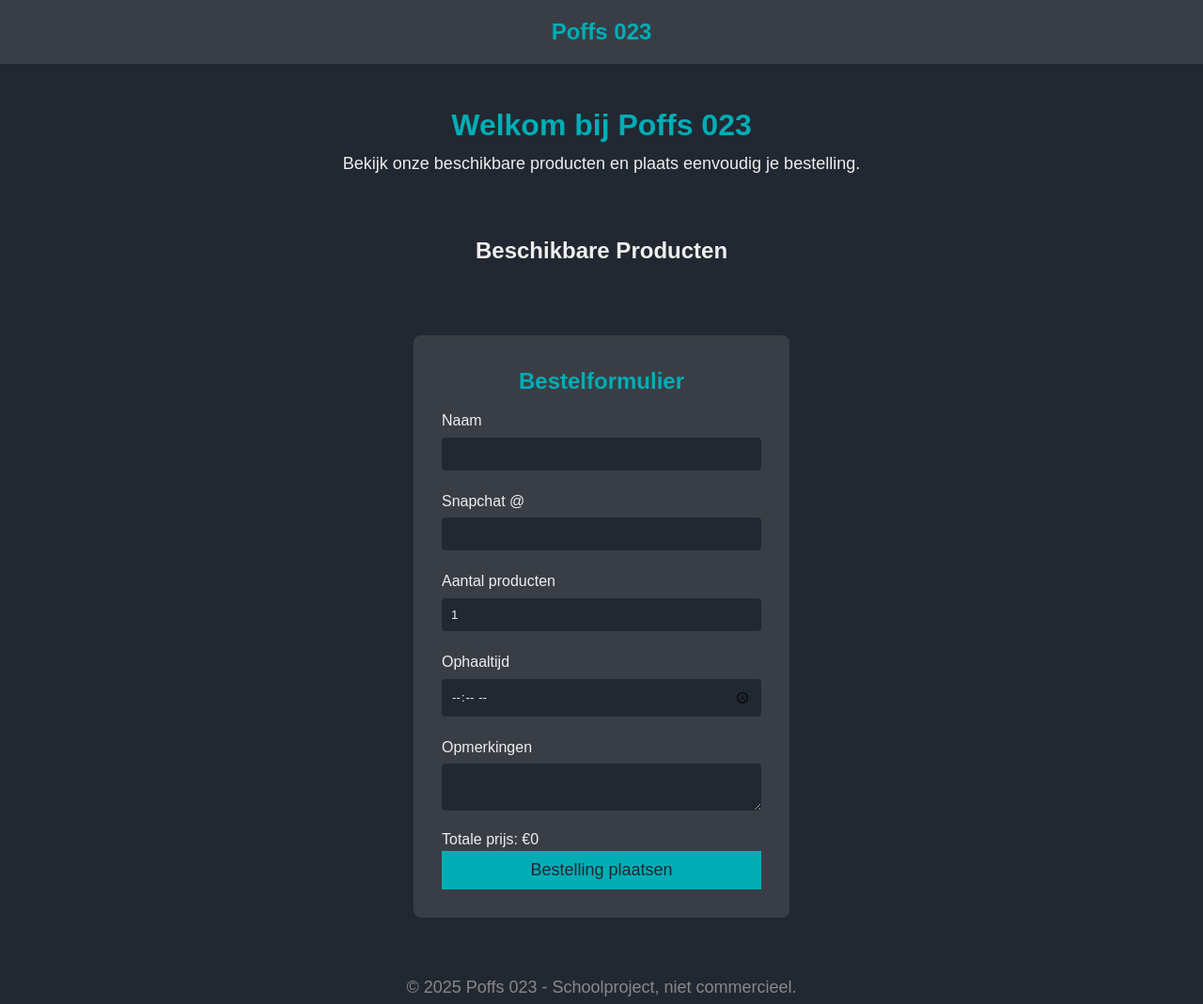
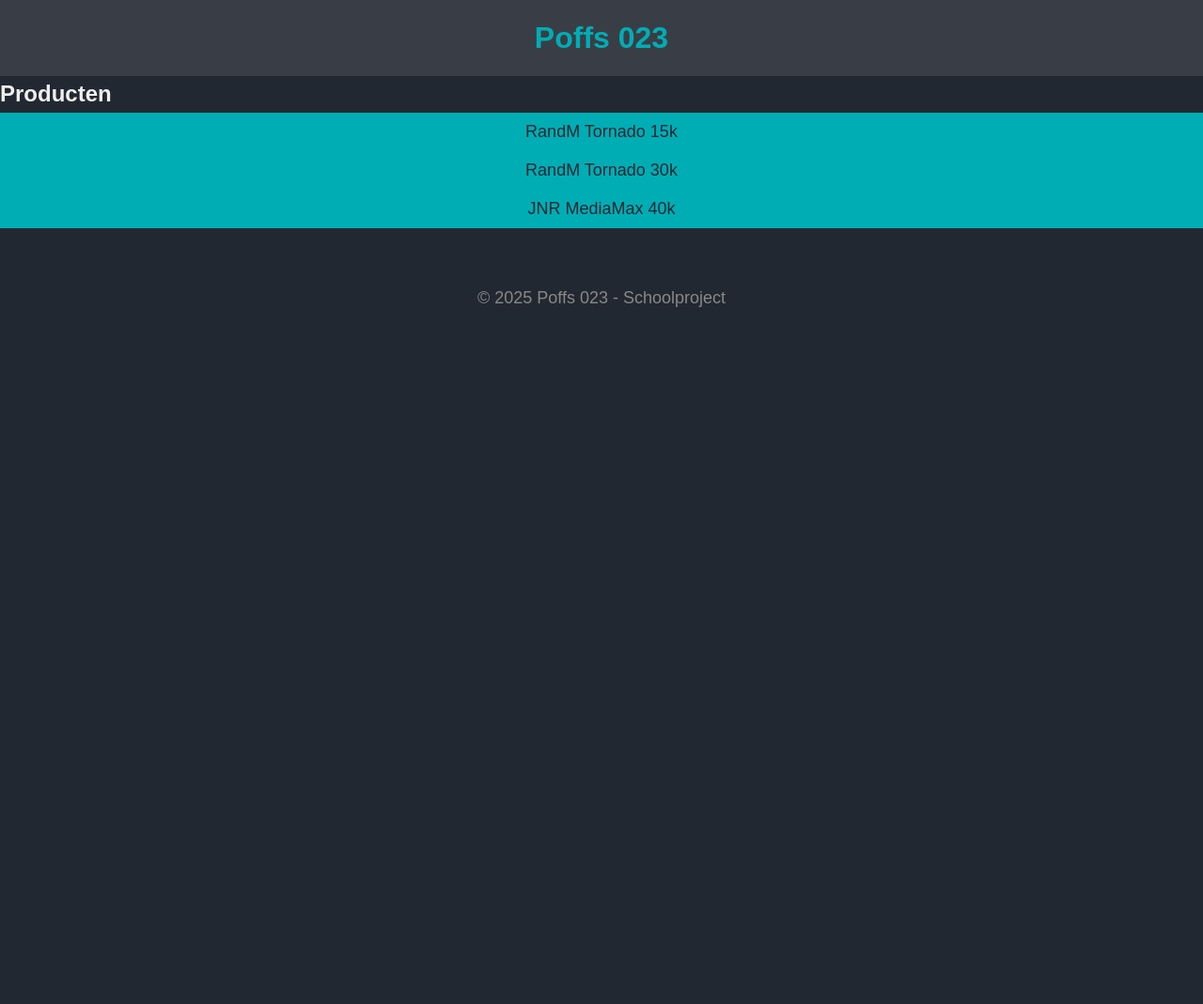
Before and after one commit to Pvjnl/Webpagina, a plain HTML site: page index.html in a window 1280 px wide. Shown: the whole page at 94% size. After the commit the page ends 800 px from the top, so only its background shows below. Drawn offline with Linux system fonts and the light colour scheme.

Commit message:
Update index.html

```diff
--- a/index.html
+++ b/index.html
@@ -4,53 +4,24 @@
     <meta charset="UTF-8">
     <meta name="viewport" content="width=device-width, initial-scale=1.0">
     <meta name="robots" content="noindex, nofollow">
-    <title>Poffs 023 - Bestellen</title>
+    <title>Poffs 023</title>
     <link rel="stylesheet" href="style.css">
 </head>
 <body>
+
     <header>
-        <div class="logo">Poffs 023</div>
+        <h1>Poffs 023</h1>
     </header>
 
     <main>
-        <section class="intro">
-            <h1>Welkom bij Poffs 023</h1>
-            <p>Bekijk onze beschikbare producten en plaats eenvoudig je bestelling.</p>
-        </section>
-
-        <section class="product-list">
-            <h2>Beschikbare Producten</h2>
-            <div id="product-container"></div>
-        </section>
-
-        <section class="order-form">
-            <h2>Bestelformulier</h2>
-            <form action="https://formspree.io/f/xyzezajj" method="POST">
-                <label for="name">Naam</label>
-                <input type="text" id="name" name="name" required>
-
-                <label for="snapchat">Snapchat @</label>
-                <input type="text" id="snapchat" name="snapchat" required>
-
-                <label for="quantity">Aantal producten</label>
-                <input type="number" id="quantity" name="quantity" min="1" value="1" required onchange="updateProductFields()">
-
-                <div id="product-selection"></div>
-
-                <label for="time">Ophaaltijd</label>
-                <input type="time" id="time" name="time" required min="09:00" max="23:00">
-
-                <label for="comments">Opmerkingen</label>
-                <textarea id="comments" name="comments"></textarea>
-
-                <div id="total-price">Totale prijs: €0</div>
-                <button type="submit">Bestelling plaatsen</button>
-            </form>
+        <section id="product-list">
+            <h2>Producten</h2>
+            <div id="products-container"></div>
         </section>
     </main>
 
     <footer>
-        <p>&copy; 2025 Poffs 023 - Schoolproject, niet commercieel.</p>
+        <p>&copy; 2025 Poffs 023 - Schoolproject</p>
     </footer>
 
     <script src="script.js"></script>
```
